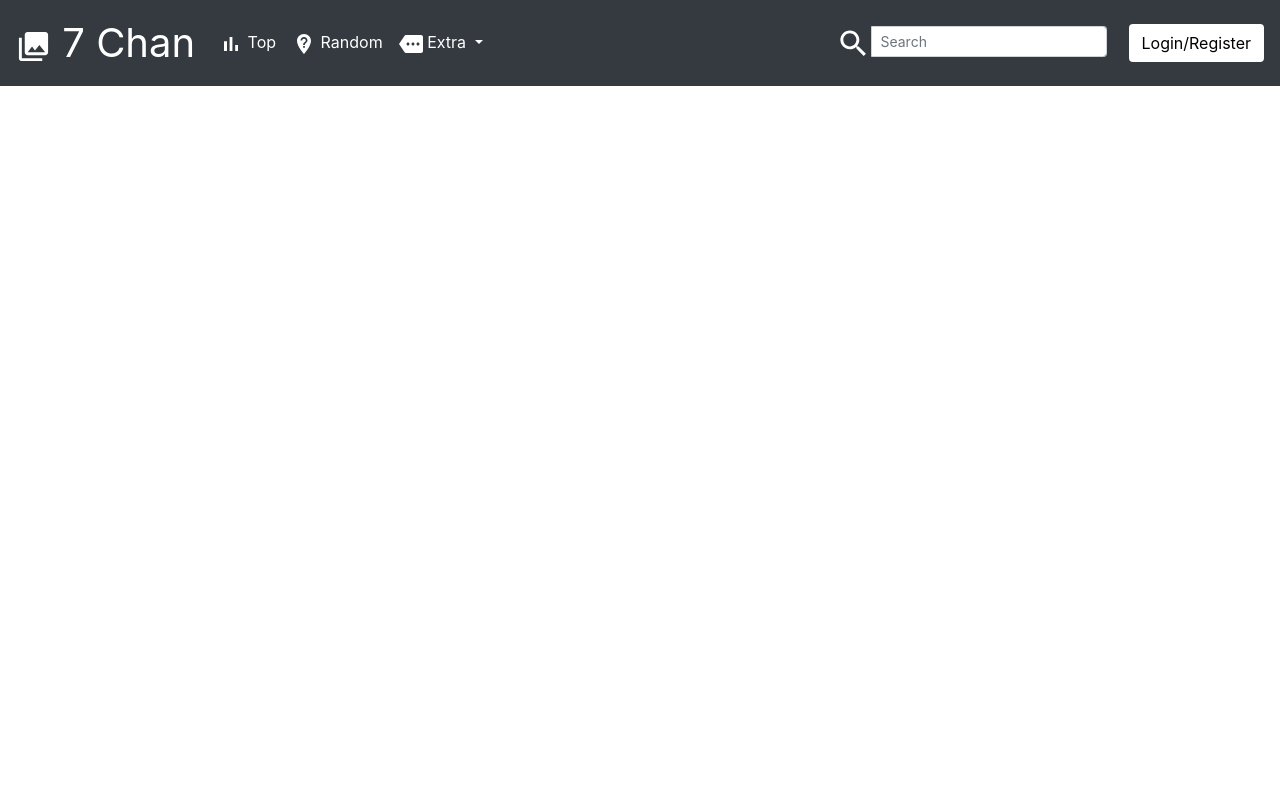
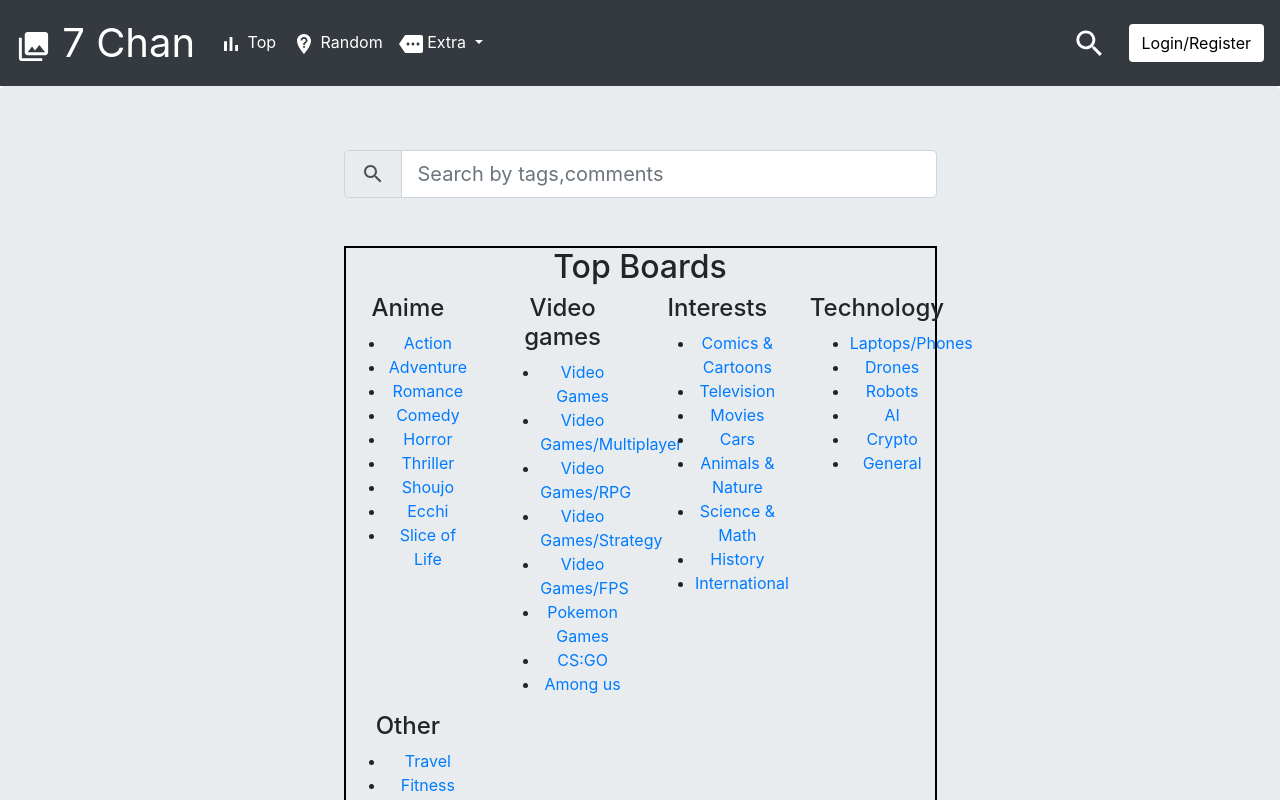
Before and after one commit to ThunderGod77/imgStoreFrontend, a React (Create React App) app: page / in a window 1280 px wide. Shown: the top 800 px of the page. Built offline with nearby package versions, Linux system fonts and the light colour scheme.

Commit message:
home done

```diff
--- a/package.json
+++ b/package.json
@@ -11,8 +11,10 @@
     "axios": "^0.21.0",
     "bootstrap": "^4.5.3",
     "form-data": "^3.0.0",
+    "immer-reducer": "^0.7.10",
     "react": "^17.0.1",
     "react-dom": "^17.0.1",
+    "react-flash-message": "^1.0.5",
     "react-router-dom": "^5.2.0",
     "react-scripts": "^4.0.1",
     "reactstrap": "^8.7.1",
--- a/src/App.js
+++ b/src/App.js
@@ -4,6 +4,10 @@ import FormData from "form-data";
 import { BrowserRouter, Switch, Route } from "react-router-dom";
 import NavBar from "./Components/NavBar.js";
 import Registration from "./Components/Registration";
+import Home from "./Components/Home.js";
+
+import TheContext from "./TheContext";
+import { useImmerReducer } from "immer-reducer";
 
 import "./App.css";
 
@@ -33,11 +37,23 @@ function App() {
     console.log(response);
   };
 
+  const [messages, setMessages] = useState([]);
+  const [showMessage, setShowMessage] = useState(false);
+  const showFlashMessage = async (text) => {
+    await setMessages(messages.concat([text]));
+    setShowMessage(true);
+  };
+
   return (
+    <TheContext.Provider value={{ showFlashMessage: showFlashMessage }}>
       <div className="App">
         <BrowserRouter>
           <NavBar />
+
           <Switch>
+            <Route path={"/"}>
+              <Home />
+            </Route>
             <Route path={"/upload"} exact="exact">
               <form onSubmit={imgSubmit}>
                 <p>
@@ -78,6 +94,7 @@ function App() {
           </Switch>
         </BrowserRouter>
       </div>
+    </TheContext.Provider>
   );
 }
 
--- /dev/null
+++ b/src/Components/Home.js
@@ -0,0 +1,208 @@
+import React, { useState, useContext } from "react";
+import { Link } from "react-router-dom";
+
+import SearchIcon from "@material-ui/icons/Search";
+import {
+  Jumbotron,
+  InputGroup,
+  InputGroupAddon,
+  InputGroupText,
+  Input,
+  Col,
+  Row,
+  Button,
+  Alert,
+} from "reactstrap";
+import TheContext from "./../TheContext";
+
+function Home() {
+  return (
+    <div>
+      <Jumbotron style={{ height: "100%" }}>
+        <Row>
+          <Col
+            lg={{ offset: "3", size: "6" }}
+            xs={{ size: "12" }}
+            md={{ offset: "2", size: "8" }}
+          >
+            <InputGroup size="lg" style={{ height: "3%" }}>
+              <InputGroupAddon addonType="prepend">
+                <InputGroupText>
+                  <SearchIcon size="lg" />
+                </InputGroupText>
+              </InputGroupAddon>
+              <Input placeholder="Search by tags,comments" />
+            </InputGroup>
+          </Col>
+        </Row>
+        <br />
+        <br />
+        <Row>
+          <Col
+            xs="12"
+            md={{ offset: "2", size: "8" }}
+            lg={{ size: "6", offset: "3" }}
+          >
+            <div style={{ border: "2px solid black" }}>
+              <h2>Top Boards</h2>
+              <Row>
+                <Col lg={{ size: "3" }} md={{ size: "4" }} xs={{ size: "12" }}>
+                  <h4>Anime</h4>
+                  <ul>
+                    <li>
+                      <Link>Action</Link>
+                    </li>
+                    <li>
+                      {" "}
+                      <Link>Adventure</Link>
+                    </li>
+                    <li>
+                      <Link>Romance</Link>
+                    </li>
+                    <li>
+                      <Link>Comedy</Link>
+                    </li>
+                    <li>
+                      <Link>Horror</Link>
+                    </li>
+                    <li>
+                      <Link>Thriller</Link>
+                    </li>
+                    <li>
+                      <Link>Shoujo</Link>
+                    </li>
+                    <li>
+                      <Link>Ecchi</Link>
+                    </li>
+                    <li>
+                      <Link>Slice of Life</Link>
+                    </li>
+                  </ul>
+                </Col>
+                <Col lg={{ size: "3" }} md={{ size: "4" }} xs={{ size: "12" }}>
+                  <h4 style={{ font: "bold" }}>Video games</h4>
+                  <ul>
+                    <li>
+                      {" "}
+                      <Link>Video Games</Link>
+                    </li>
+                    <li>
+                      <Link>Video Games/Multiplayer</Link>
+                    </li>
+                    <li>
+                      <Link>Video Games/RPG</Link>
+                    </li>
+                    <li>
+                      <Link>Video Games/Strategy</Link>
+                    </li>
+                    <li>
+                      <Link>Video Games/FPS</Link>
+                    </li>
+                    <li>
+                      <Link>Pokemon Games</Link>
+                    </li>
+                    <li>
+                      <Link>CS:GO</Link>
+                    </li>
+                    <li>
+                      <Link>Among us</Link>
+                    </li>
+                  </ul>
+                </Col>
+                <Col lg={{ size: "3" }} md={{ size: "4" }} xs={{ size: "12" }}>
+                  <h4 style={{ font: "bold" }}>Interests </h4>
+                  <ul>
+                    <li>
+                      {" "}
+                      <Link>Comics & Cartoons</Link>
+                    </li>
+                    <li>
+                      <Link>Television</Link>
+                    </li>
+                    <li>
+                      <Link>Movies</Link>
+                    </li>
+                    <li>
+                      <Link>Cars</Link>
+                    </li>
+                    <li>
+                      <Link>Animals & Nature</Link>
+                    </li>
+                    <li>
+                      <Link>Science & Math</Link>
+                    </li>
+                    <li>
+                      <Link>History</Link>
+                    </li>
+                    <li>
+                      <Link>International</Link>
+                    </li>
+                  </ul>
+                </Col>
+                <Col lg={{ size: "3" }} md={{ size: "4" }} xs={{ size: "12" }}>
+                  <h4 style={{ font: "bold" }}>Technology</h4>
+                  <ul>
+                    <li>
+                      {" "}
+                      <Link>Laptops/Phones</Link>
+                    </li>
+                    <li>
+                      <Link>Drones</Link>
+                    </li>
+                    <li>
+                      <Link>Robots</Link>
+                    </li>
+                    <li>
+                      <Link>AI</Link>
+                    </li>
+                    <li>
+                      <Link>Crypto</Link>
+                    </li>
+                    <li>
+                      <Link>General</Link>
+                    </li>
+                  </ul>
+                </Col>
+                <Col lg={{ size: "3" }} md={{ size: "4" }} xs={{ size: "12" }}>
+                  <h4 style={{ font: "bold" }}>Other</h4>
+                  <ul>
+                    <li>
+                      {" "}
+                      <Link>Travel</Link>
+                    </li>
+                    <li>
+                      <Link>Fitness</Link>
+                    </li>
+                    <li>
+                      <Link>Finance</Link>
+                    </li>
+                    <li>
+                      <Link>Music</Link>
+                    </li>
+                    <li>
+                      <Link>Paranormal</Link>
+                    </li>
+                    <li>
+                      <Link>Current News</Link>
+                    </li>
+                    <li>
+                      <Link>Fashion</Link>
+                    </li>
+                    <li>
+                      <Link>DIY</Link>
+                    </li>
+                    <li>
+                      <Link>Relationships</Link>
+                    </li>
+                  </ul>
+                </Col>
+              </Row>
+            </div>
+          </Col>
+        </Row>
+      </Jumbotron>
+    </div>
+  );
+}
+
+export default Home;
--- a/src/Components/NavBar.js
+++ b/src/Components/NavBar.js
@@ -1,4 +1,5 @@
 import React, { useState } from "react";
+import { Link } from "react-router-dom";
 import PhotoLibraryIcon from "@material-ui/icons/PhotoLibrary";
 import BarChartIcon from "@material-ui/icons/BarChart";
 import NotListedLocationIcon from "@material-ui/icons/NotListedLocation";
@@ -122,9 +123,11 @@ function Navigation() {
             ></NavbarText>{" "}
           </Nav>{" "}
           <NavbarText>
-            <InputGroup style={{ color: "white" }}>
-              <SearchIcon fontSize="large" />
-              <Input placeholder={"Search"} size="sm" />
+            <InputGroup>
+              <Link to="/" style={{ color: "white" }}>
+                {" "}
+                <SearchIcon fontSize="large" />
+              </Link>
             </InputGroup>{" "}
           </NavbarText>
           <NavbarText
--- /dev/null
+++ b/src/TheContext.js
@@ -0,0 +1,5 @@
+import { createContext } from "react";
+
+const TheContext = createContext();
+
+export default TheContext;
```
Also changed, not shown: src/Components/Registration.js (+82 -5 lines), 2 other files (tests, documents, lock files or other folders). Lines whose indentation alone changed are shown as unchanged.
